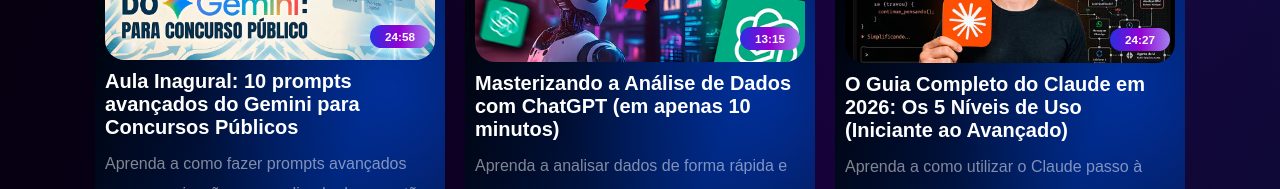
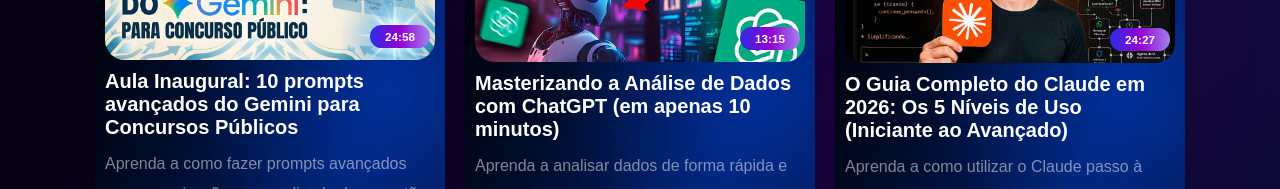
Before and after one commit to arthurherculano155-del/AI-HUB, a React (Create React App) app in the folder hub-ai/: page /tutoriais in a window 1280 px wide. Shown: the part 1614-1803 px from the top of the page. Built offline with nearby package versions, Linux system fonts and the light colour scheme.

Commit message:
Corrigi título

```diff
--- a/hub-ai/src/Pages/Tutoriais/tutoriais.jsx
+++ b/hub-ai/src/Pages/Tutoriais/tutoriais.jsx
@@ -100,7 +100,7 @@
                     link="https://www.youtube.com/watch?v=BFG-PSnzUeQ"
                     imagem="Capa-Video-Prompt.png"
                     tempo="24:58"
-                    titulo="Aula Inagural: 10 prompts avançados do Gemini para Concursos Públicos"
+                    titulo="Aula Inaugural: 10 prompts avançados do Gemini para Concursos Públicos"
                     desc="Aprenda a como fazer prompts avançados para organização e aprendizado das questões de um concurso público."
                     nivel="Intermediário"
                 />
```
